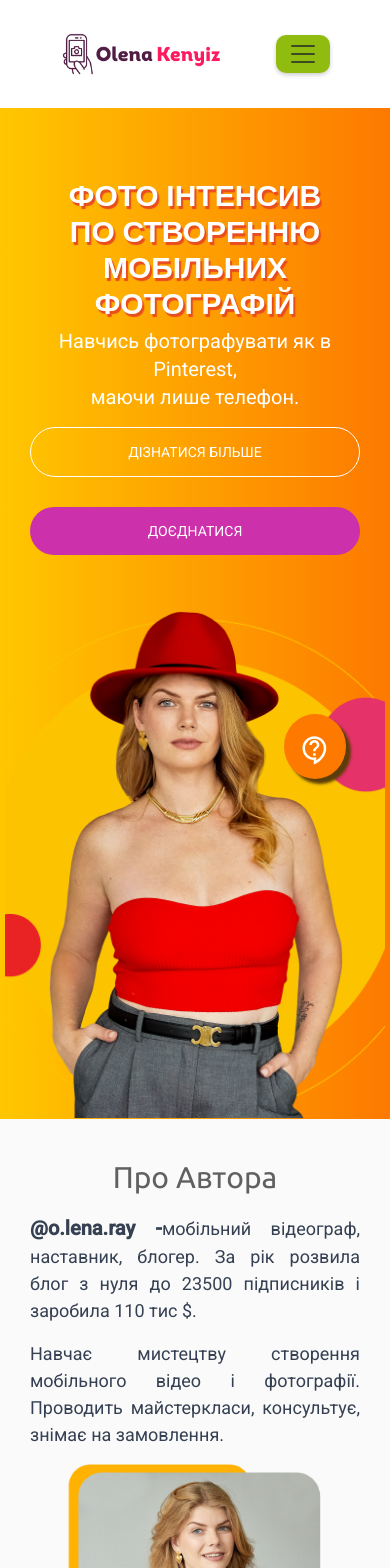
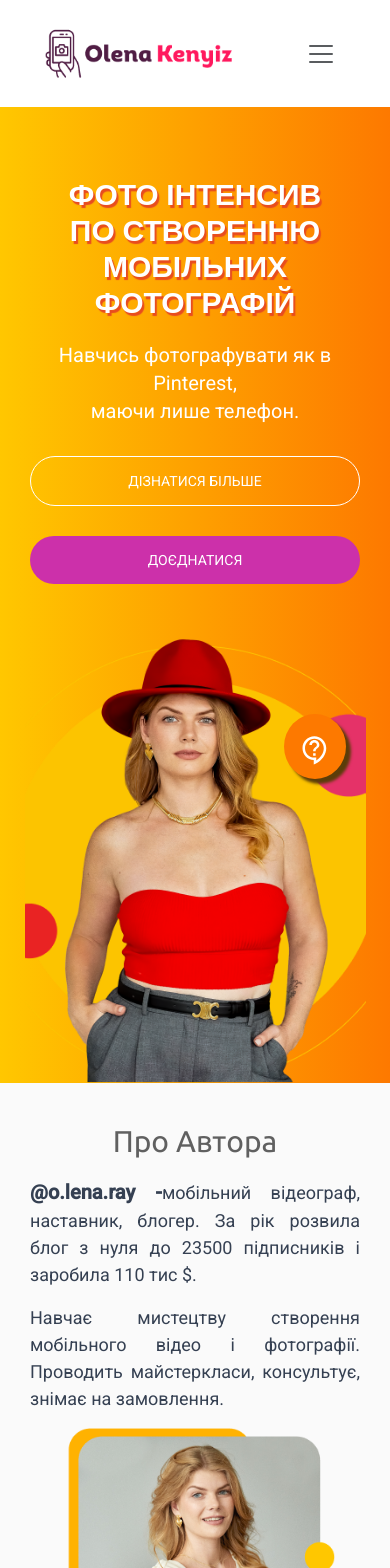
Before and after one commit to HannaNesterova/olena_ray_landing, a React (Create React App) app: page / in a window 390 px wide. Shown: the top 1568 px of the page. Built offline with nearby package versions, Linux system fonts and the light colour scheme.

Commit message:
Fix posititon in a tablen

```diff
--- a/src/components/Feedbacks/Feedbacks.module.css
+++ b/src/components/Feedbacks/Feedbacks.module.css
@@ -17,7 +17,6 @@
 
 
 .feedback_container{
-    height: 420px;
     margin-bottom: 15px;
     margin-top: 50px;
 }
--- a/src/components/Header/Header.module.css
+++ b/src/components/Header/Header.module.css
@@ -106,8 +106,8 @@ box-shadow: 0px 2px 4px rgba(0, 0, 0, 0.2);
         height: 396px;
     }
     .hero img{
-       width: 342px;
-       height: 357px;
+        width: 307px;
+        height: 323px;
     }
     .pretitle h1{
         font-size: 30px;
@@ -173,7 +173,10 @@ box-shadow: 0px 2px 4px rgba(0, 0, 0, 0.2);
     }
     .hero .mobile_hero{
         display: block;
-        width: 380px;
-        height: 520px;
+        height: 455px;
+        width: 341px;
+    }
+    .text{
+        gap: 15px;
     }
 }
--- a/src/components/NavBar/NavBar.js
+++ b/src/components/NavBar/NavBar.js
@@ -22,6 +22,13 @@ function NavBar(){
   const handleLinkClick = () => {
     setExpanded(false);
   };
+  const handleLogoClick = (event) => {
+    if (event.target.classList.contains(styles.logo)) {
+      event.stopPropagation();
+    } else {
+      handleToggle();
+    }
+  };
 
 
     return(
@@ -34,7 +41,7 @@ function NavBar(){
           <Container fluid className={styles.container}
             onClick={handleToggle} >
 
-            <Navbar.Brand href="#"><img src={logo} className={styles.logo} alt='logo'/></Navbar.Brand>
+            <Navbar.Brand href="#" onClick={handleLogoClick}><img src={logo} className={styles.logo} alt='logo'/></Navbar.Brand>
             <Navbar.Toggle aria-controls={`offcanvasNavbar-expand-${expand}`} className={styles.button + ' ' + styles.hideTogglerBorder}/>
             <Navbar.Offcanvas
               show={expanded}
--- a/src/components/NavBar/NavBar.module.css
+++ b/src/components/NavBar/NavBar.module.css
@@ -1,5 +1,3 @@
-/* font-family: "Ubuntu", sans-serif;
-font-family: "Roboto", sans-serif; */
 @import url('https://fonts.googleapis.com/css2?family=Roboto:wght@300&family=Ubuntu:ital,wght@0,300;0,400;1,400&display=swap');
 
 .tertiary {
@@ -15,6 +13,7 @@ font-family: "Roboto", sans-serif; */
     cursor: pointer;
     position: relative;
     margin-right: 20px;
+    text-decoration: none;
 }
 .href::after {
     content: '';
@@ -50,9 +49,6 @@ font-family: "Roboto", sans-serif; */
 }
 .button{
     border: none;
-    border-radius: 10px;
-    background-color: #8FBC0E;
-    box-shadow: 0px 2px 4px rgba(0, 0, 0, 0.2);
 }
 .button:hover,
 .button:active,
@@ -65,17 +61,18 @@ font-family: "Roboto", sans-serif; */
     box-shadow: 0px 2px 4px rgba(0, 0, 0, 0.2) !important;
     outline: none !important;
 }
-@media all and (max-width:820px){
+@media all and (max-width:840px){
     .container {
         margin: 0px 30px;
 }
 }
 @media all and (max-width:770px){
     .logo{
-        width: 160px;
+        width: 190px;
     }
 }
 @media all and (max-width:450px){
+
     .tertiary {
         padding: 20px 0px;
         margin: 0px;
@@ -83,7 +80,6 @@ font-family: "Roboto", sans-serif; */
     .tertiary .container{
         z-index: 100;
         background-color: white;
-        padding: 5px 30px;
     }
     .button{
         z-index: 100;
--- a/src/components/PayBlock/PayBlock.module.css
+++ b/src/components/PayBlock/PayBlock.module.css
@@ -74,7 +74,7 @@ background: none;
         max-width: 650px;
         flex-direction: column;
         height: 100%;
-        padding: 10px;
+        padding: 25px 0px;
     }
 }
 @media all and (max-width: 650px){
--- a/src/components/Program/Program.module.css
+++ b/src/components/Program/Program.module.css
@@ -28,6 +28,7 @@
     font-size: 18px;
 }
 .accordion .item  button{
+    font-family: "Ubuntu", sans-serif;
     font-size: 19px;
     color: #252B42;
     font-weight: 700;
```
